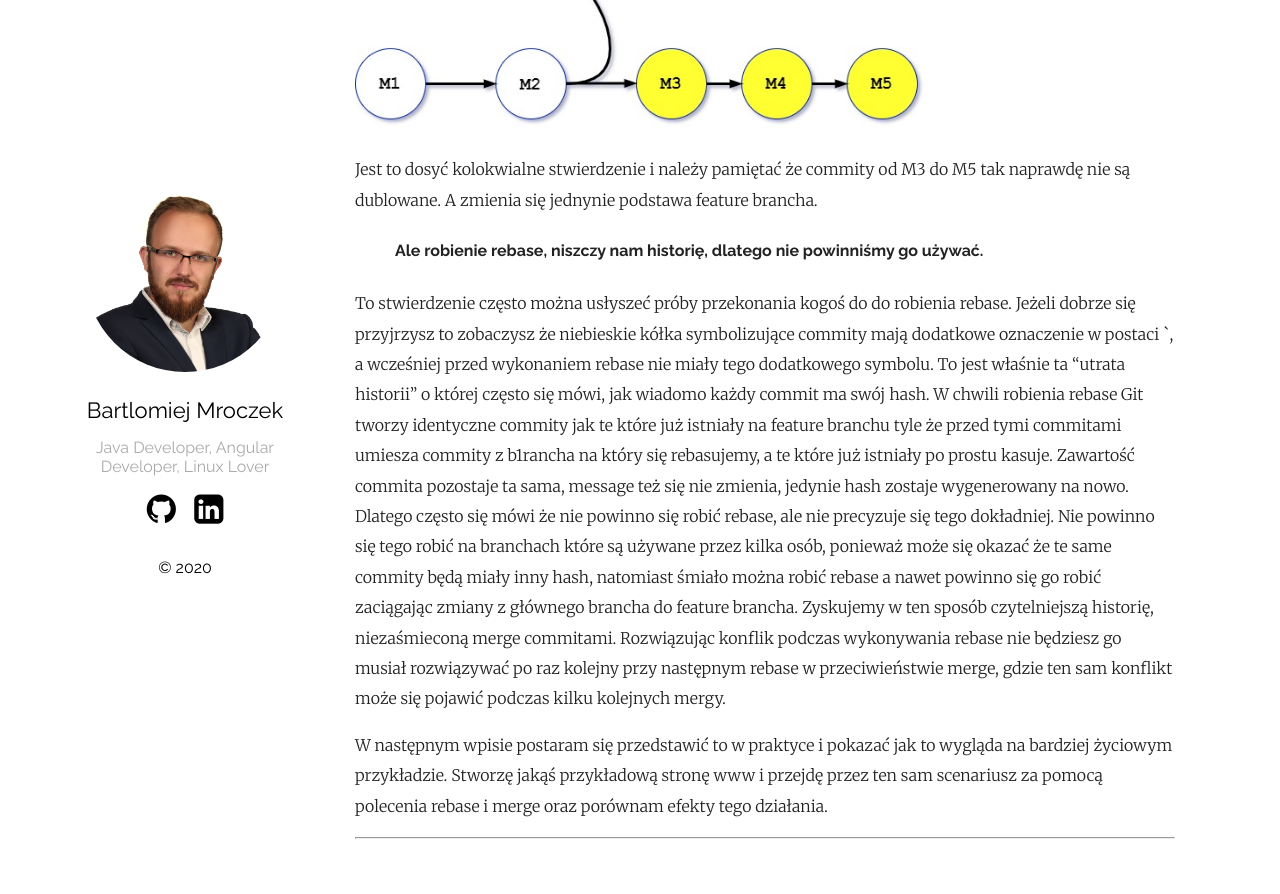
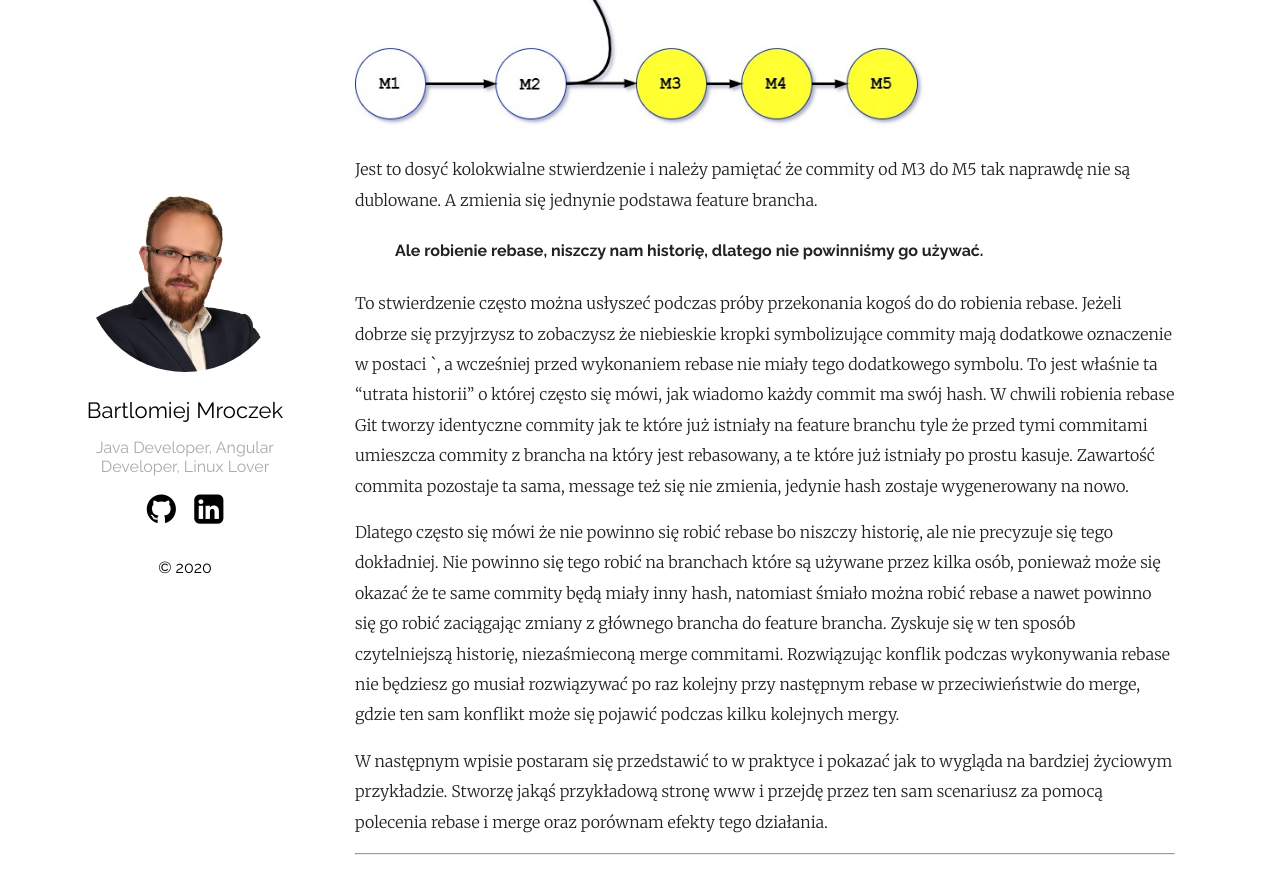
Before and after one commit to MroczekBartlomiej/homePage, a Jekyll site: the page built from _posts/2020-02-03-Git-dlaczego_zawsze_powinnismy_robic_sie_robic_rebase.md, in a window 1280 px wide and 900 px high, scrolled down 3555 px. Shown: the top 894 px of the window. Built offline with Jekyll 4.4.1, drawn with Linux system fonts in a browser that asks for light colours; some of the changed text lies outside the part shown.

Commit message:
Typo in Git post.

````diff
--- a/_posts/2020-02-03-Git-dlaczego_zawsze_powinnismy_robic_sie_robic_rebase.md
+++ b/_posts/2020-02-03-Git-dlaczego_zawsze_powinnismy_robic_sie_robic_rebase.md
@@ -17,7 +17,7 @@
 
 Opisując sytuację jaką chciałem przedstawić na powyższym diagramie posłużę się pewną historią z życia dwóch programistów:
 
-1. Feature branch został stworzony gdy w masterze były dwa commity M1 i M2, a programista Jan zaczął pracować nad nową funkcjonalnością. (niebieskie kropka)
+1. Feature branch został stworzony gdy w masterze były dwa commity M1 i M2, a programista Jan zaczął pracować nad nową funkcjonalnością. (niebieskie kropki)
 
 2. W czasie gdy programista Jan pracował na nową funkcjonalnością drugi programista Marek skończył inne funkcjonalności i pojawiły się commity M3 i M4.
 
@@ -51,7 +51,7 @@
 
 Powyższy obraz przedstawia sytuację podobną do tej sprzed chwili gdzie programista Jan miał swojego brancha a Marek oddał swoje zmiany i pojawiły się commity w masterze. Jednak tutaj jesteśmy chwilę wcześniej niż poprzednio. Jak nie zabrał się za aktualizację swoich zmian. To co teraz powinien zrobić Jan aby mieć commity w Marka u siebie to wykonać rebase. Więc pora zacząć, Jan na początek musi pobrać sobie zmiany Marka ze zdalnego repozytorium i zakładając że ma aktualnego mastera może zabrać się za wykonywanie rebase.
 
-1. Na początek Jan musi przełączyć się na swojego brancha czyli robi checkout po czym może rozpocząć wykonywanie rebase:
+1. Na początek Jan musi przełączyć się na swojego brancha, czyli robi checkout po czym może rozpocząć wykonywanie rebase:
 
    ```bash
    git checkout feature
@@ -75,7 +75,9 @@
 
 > #### Ale robienie rebase, niszczy nam historię, dlatego nie powinniśmy go używać.
 
-To stwierdzenie często można usłyszeć próby przekonania kogoś do do robienia rebase. Jeżeli dobrze się przyjrzysz to zobaczysz że niebieskie kółka symbolizujące commity mają dodatkowe oznaczenie w postaci `, a wcześniej przed wykonaniem rebase nie miały tego dodatkowego symbolu. To jest właśnie ta "utrata historii" o której często się mówi, jak wiadomo każdy commit ma swój hash. W chwili robienia rebase Git tworzy identyczne commity jak te które już istniały na feature branchu tyle że przed tymi commitami umiesza commity z b1rancha na który się rebasujemy, a te które już istniały po prostu kasuje. Zawartość commita pozostaje ta sama, message też się nie zmienia, jedynie hash zostaje wygenerowany na nowo. Dlatego często się mówi że nie powinno się robić rebase, ale nie precyzuje się tego dokładniej. Nie powinno się tego robić na branchach które są używane przez kilka osób, ponieważ może się okazać że te same commity będą miały inny hash, natomiast śmiało można robić rebase a nawet powinno się go robić zaciągając zmiany z głównego brancha do feature brancha. Zyskujemy w ten sposób czytelniejszą historię, niezaśmieconą merge commitami. Rozwiązując konflik podczas wykonywania rebase nie będziesz go musiał rozwiązywać po raz kolejny przy następnym rebase w przeciwieństwie merge, gdzie ten sam konflikt może się pojawić podczas kilku kolejnych mergy.
+To stwierdzenie często można usłyszeć podczas próby przekonania kogoś do do robienia rebase. Jeżeli dobrze się przyjrzysz to zobaczysz że niebieskie kropki symbolizujące commity mają dodatkowe oznaczenie w postaci `, a wcześniej przed wykonaniem rebase nie miały tego dodatkowego symbolu. To jest właśnie ta "utrata historii" o której często się mówi, jak wiadomo każdy commit ma swój hash. W chwili robienia rebase Git tworzy identyczne commity jak te które już istniały na feature branchu tyle że przed tymi commitami umieszcza commity z brancha na który jest rebasowany, a te które już istniały po prostu kasuje. Zawartość commita pozostaje ta sama, message też się nie zmienia, jedynie hash zostaje wygenerowany na nowo.
+
+Dlatego często się mówi że nie powinno się robić rebase bo niszczy historię, ale nie precyzuje się tego dokładniej. Nie powinno się tego robić na branchach które są używane przez kilka osób, ponieważ może się okazać że te same commity będą miały inny hash, natomiast śmiało można robić rebase a nawet powinno się go robić zaciągając zmiany z głównego brancha do feature brancha. Zyskuje się w ten sposób czytelniejszą historię, niezaśmieconą merge commitami. Rozwiązując konflik podczas wykonywania rebase nie będziesz go musiał rozwiązywać po raz kolejny przy następnym rebase w przeciwieństwie do merge, gdzie ten sam konflikt może się pojawić podczas kilku kolejnych mergy.
 
 W następnym wpisie postaram się przedstawić to w praktyce i pokazać jak to wygląda na bardziej życiowym przykładzie. Stworzę jakąś przykładową stronę www i przejdę przez ten sam scenariusz za pomocą polecenia rebase i merge oraz porównam efekty tego działania.
 
````
Also changed, not shown: other parts of _posts/2020-02-03-Git-dlaczego_zawsze_powinnismy_robic_sie_robic_rebase.md (+2 -2 lines).
